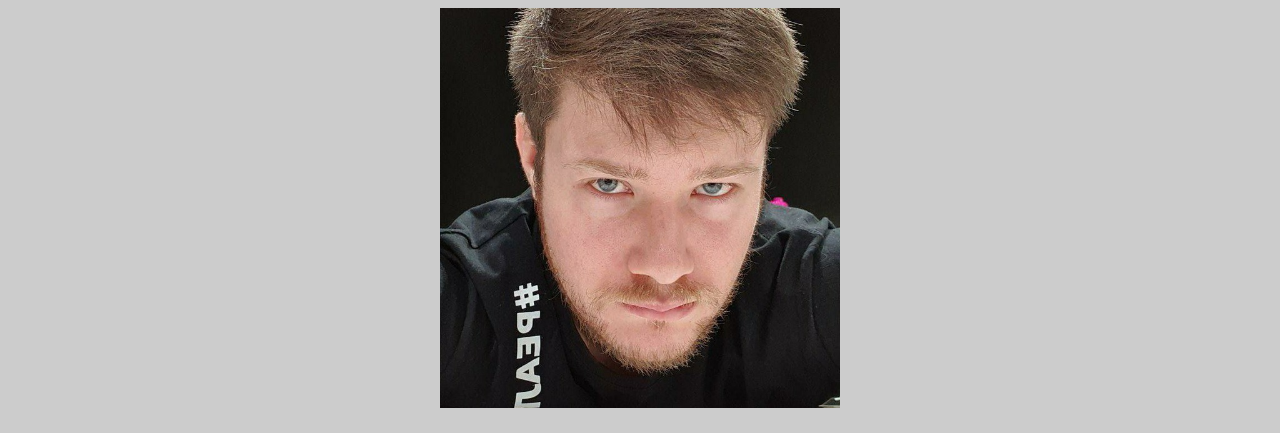
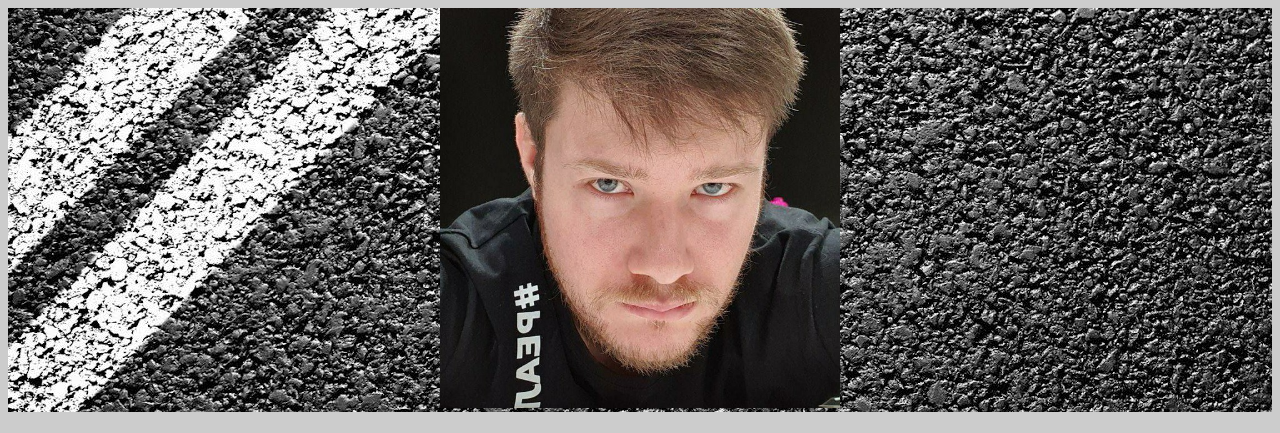
Before and after one commit to ALEX777den/business_card, a plain HTML site: page main_page_ru.html in a window 1280 px wide. Shown: the top 433 px of the page. Drawn offline with Linux system fonts and the light colour scheme.

Commit message:
[upd] add background image

```diff
--- a/main_page_ru.html
+++ b/main_page_ru.html
@@ -2,8 +2,12 @@
 <html lang="ru">
 <head>
     <meta charset="utf-8">
-    <title>Добро пожаловать!</title>
+    <title>@luchanos</title>
     <style>
+        .img-container {
+            background-image: url('images/background.jpeg');
+        }
+
         h1 {
             color: red;
             font-size: 36px;
```
Also changed, not shown: main_page_en.html (+4 -0 lines), images/background.jpeg (added).
